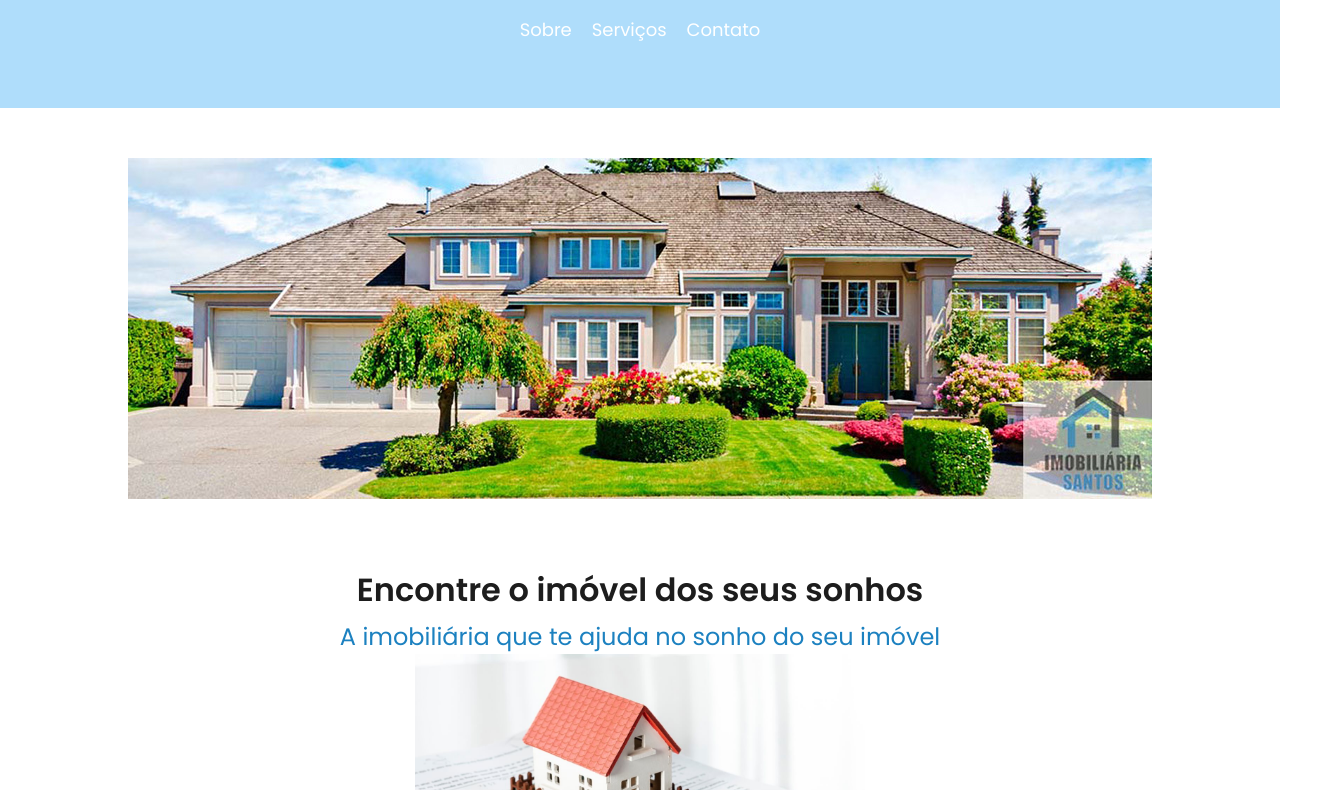
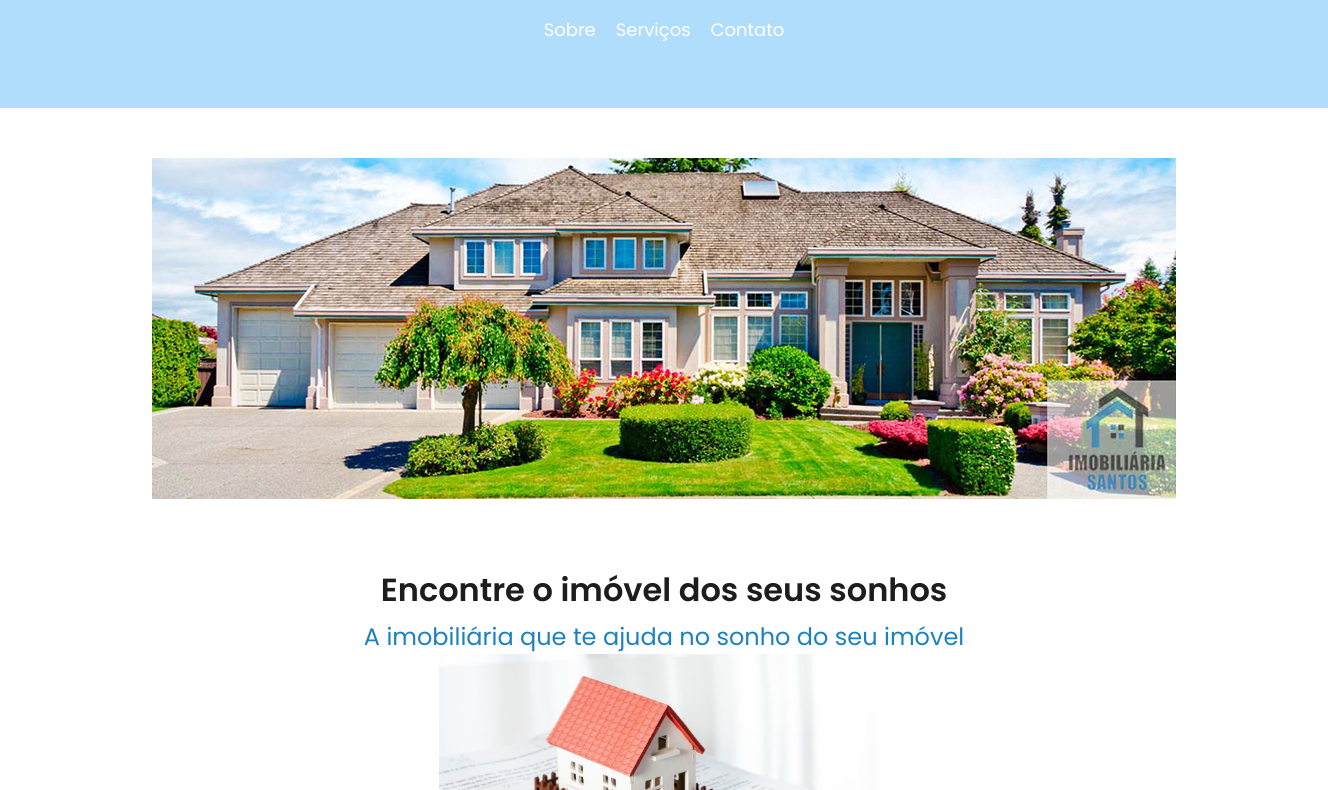
Before and after one commit to TALLESGIT/Imobiliaria-main, a website: page index.html in a window 1280 px wide. Shown: the part 196-986 px from the top of the page, 1328 px wide, since content can reach past the window. Drawn offline with Linux system fonts and the light colour scheme.

Commit message:
"Added margin-right property to header class in estilo.css"

```diff
--- a/estilo.css
+++ b/estilo.css
@@ -11,6 +11,7 @@
     text-align: center;
     padding-top: 30px;
     padding-bottom: 30px;
+    margin-right: -3rem;
 }
 
 nav {
```
